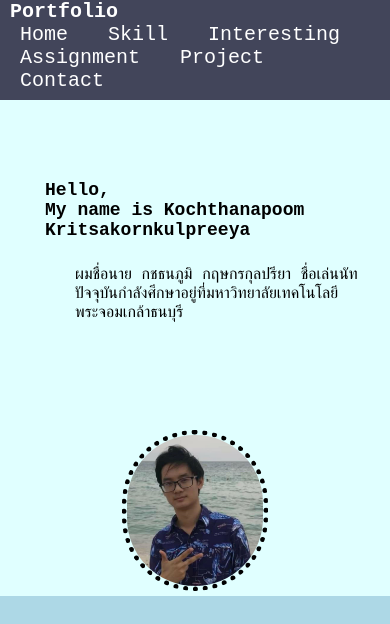
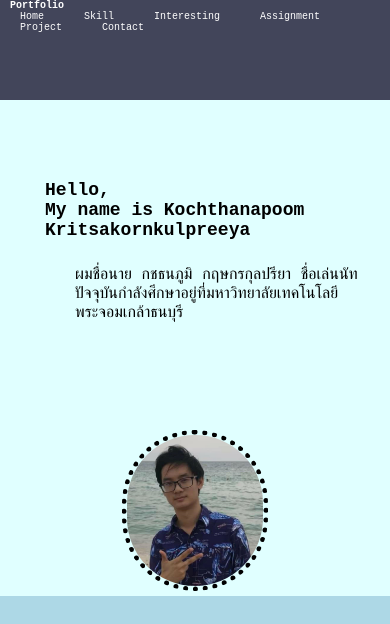
Before and after one commit to NM-Maniacal/Portfolio, a plain HTML site: page index.html in a window 390 px wide. Shown: the top 624 px of the page. Drawn offline with Linux system fonts and the light colour scheme.

Commit message:
Add files via upload

```diff
--- a/main.css
+++ b/main.css
@@ -15,6 +15,8 @@ body
     position: fixed;
     width: 100%;
     height: 50px;
+    display: flex;
+    justify-content: space-between;
     /* display: block; */
     background-color: #42455a;
     /* position: fixed; */
@@ -292,7 +294,11 @@ body
         grid-template-columns: auto;
         grid-gap: 10px;
     } */
+    .RightHead h1{
+    font-size: 10px;
+    }
     .Navigation a li{
+        font-size: 10px;
         display: table;
         vertical-align: middle;
     }
```
